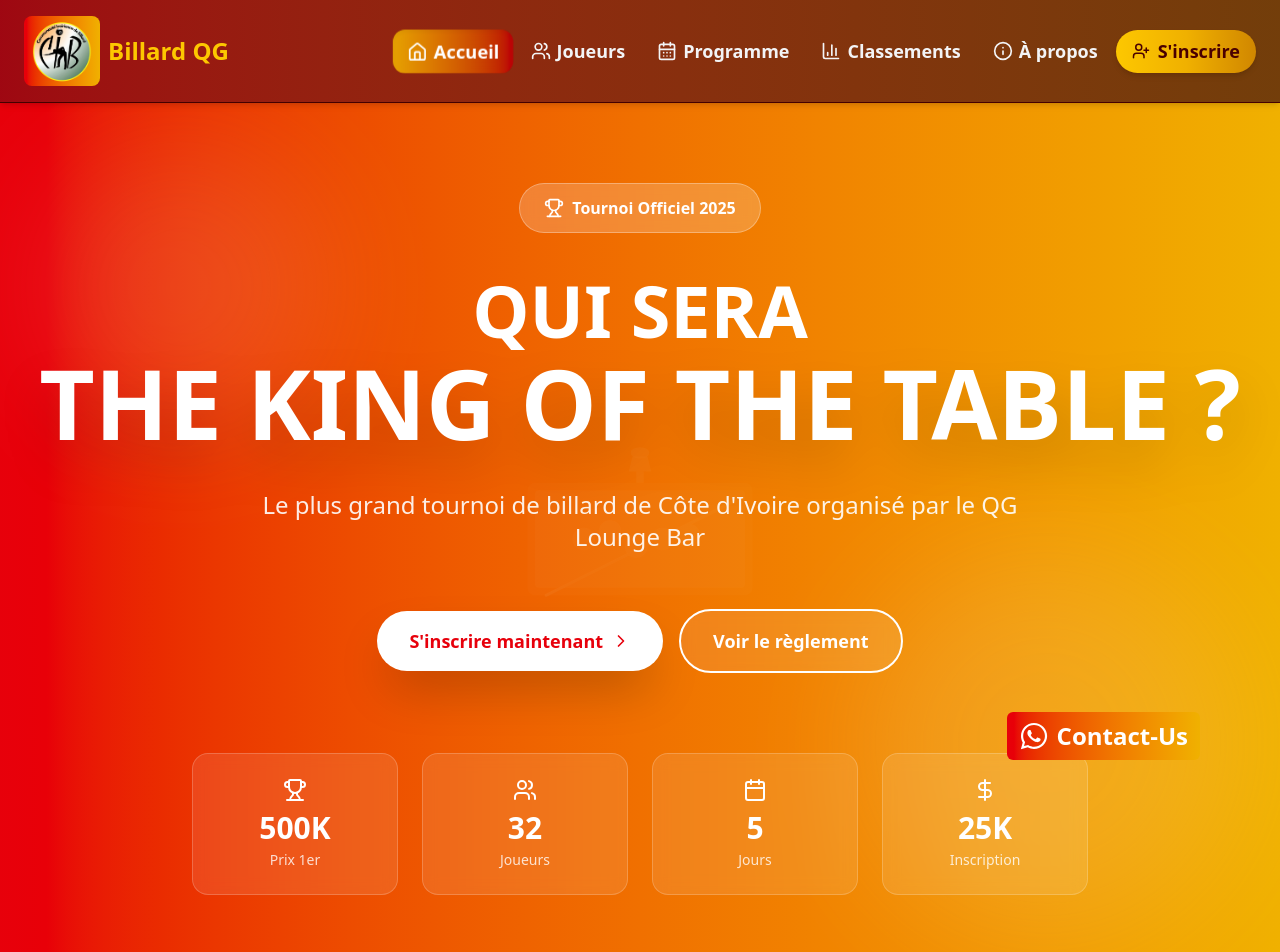
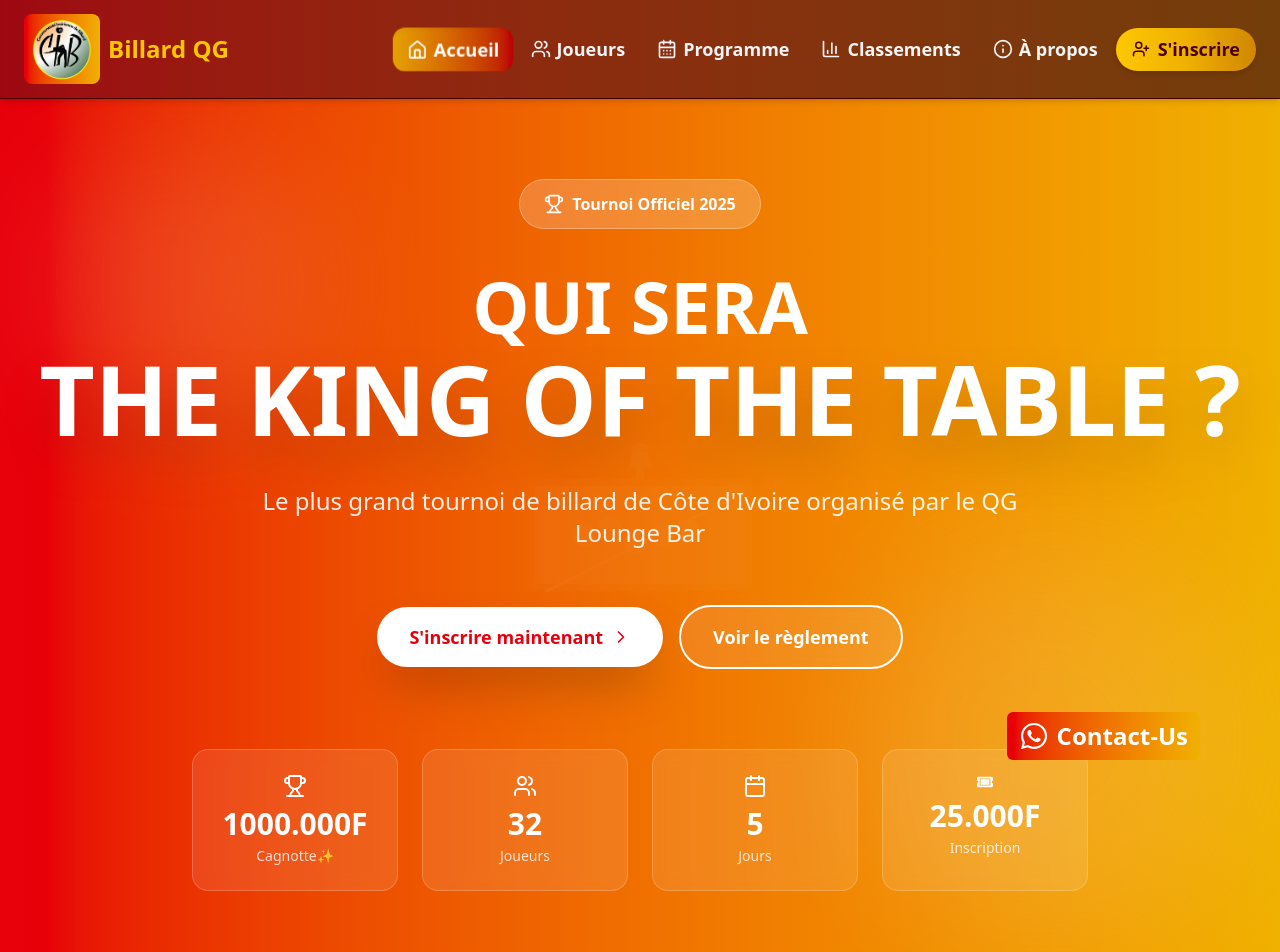
Before and after one commit to Khaloou00/billard, a React (Vite) app: page / in a window 1280 px wide. Shown: the top 952 px of the page. Built offline with nearby package versions, Linux system fonts and the light colour scheme.

Commit message:
petite modification

```diff
--- a/src/components/Header.jsx
+++ b/src/components/Header.jsx
@@ -26,7 +26,7 @@ const Header = () => {
 
   return (
     <header className="bg-gradient-to-r from-red-800 to-yellow-900 shadow-md sticky top-0 z-50 border-b border-[#440000]">
-      <div className="max-w-7xl mx-auto px-6 py-4 flex items-center justify-between">
+      <div className="max-w-7xl mx-auto px-6 py-3.5 flex items-center justify-between">
         {/* Logo + titre */}
         <div className="flex items-center gap-2">
           <Link
--- a/src/pages/Acceuil.jsx
+++ b/src/pages/Acceuil.jsx
@@ -17,6 +17,7 @@ import {
 } from "lucide-react";
 import { Link } from "react-router";
 import regledejeu from "../assets/regle.pdf";
+import { FaFrancSign, FaTicket } from "react-icons/fa6";
 
 export default function HomePage() {
   return (
@@ -142,13 +143,17 @@ export default function HomePage() {
 
             {/* Stats */}
             <div className="grid grid-cols-2 md:grid-cols-4 gap-6 pt-12 max-w-4xl mx-auto">
-              <StatCard number="500K" label="Prix 1er" icon={<Trophy />} />
+              <StatCard
+                number="1000.000F"
+                label="Cagnotte✨"
+                icon={<Trophy />}
+              />
               <StatCard number="32" label="Joueurs" icon={<Users />} />
               <StatCard number="5" label="Jours" icon={<Calendar />} />
               <StatCard
-                number="25K"
+                number="25.000F"
                 label="Inscription"
-                icon={<DollarSign />}
+                icon={<FaTicket />}
               />
             </div>
           </div>
```
